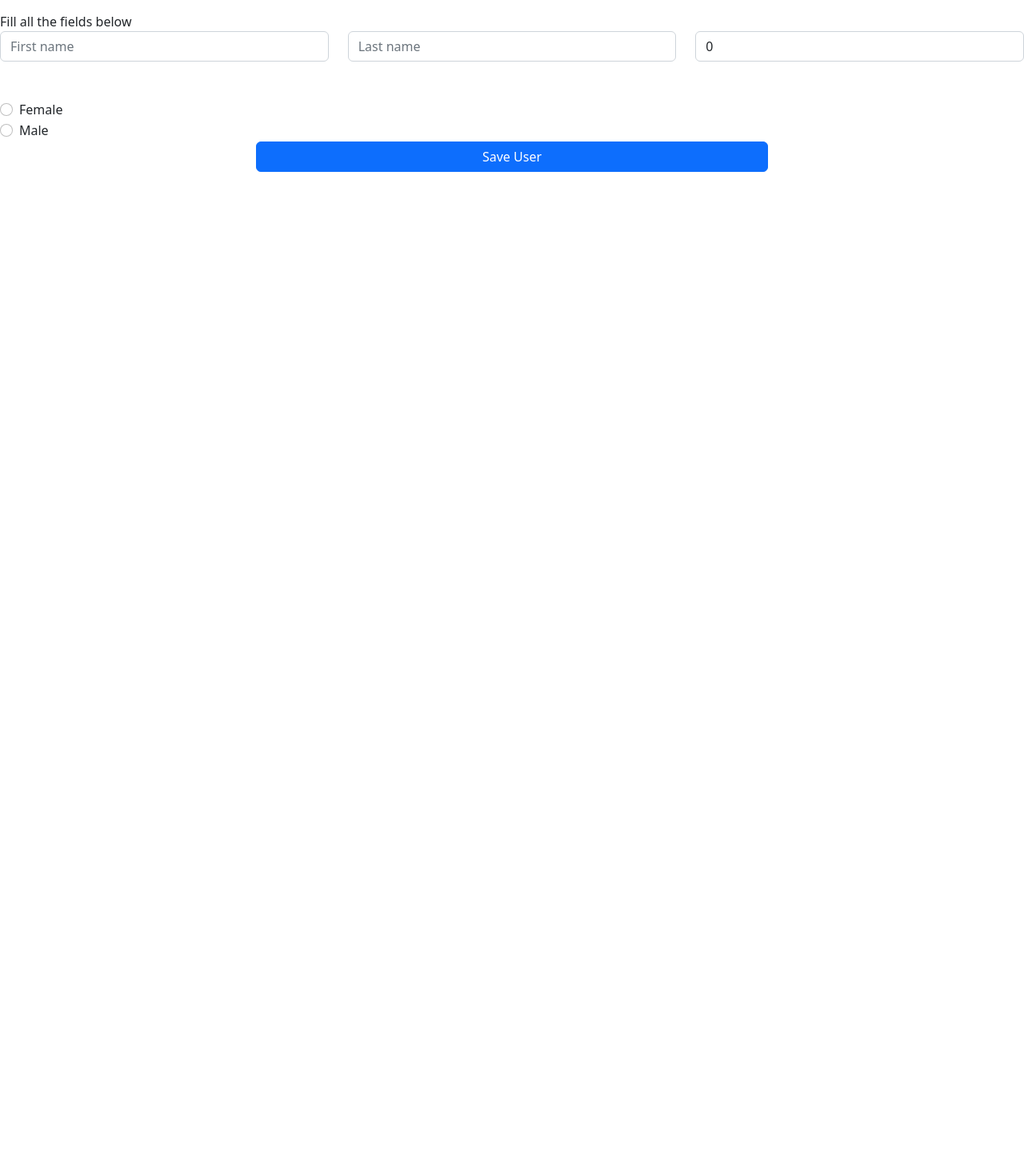
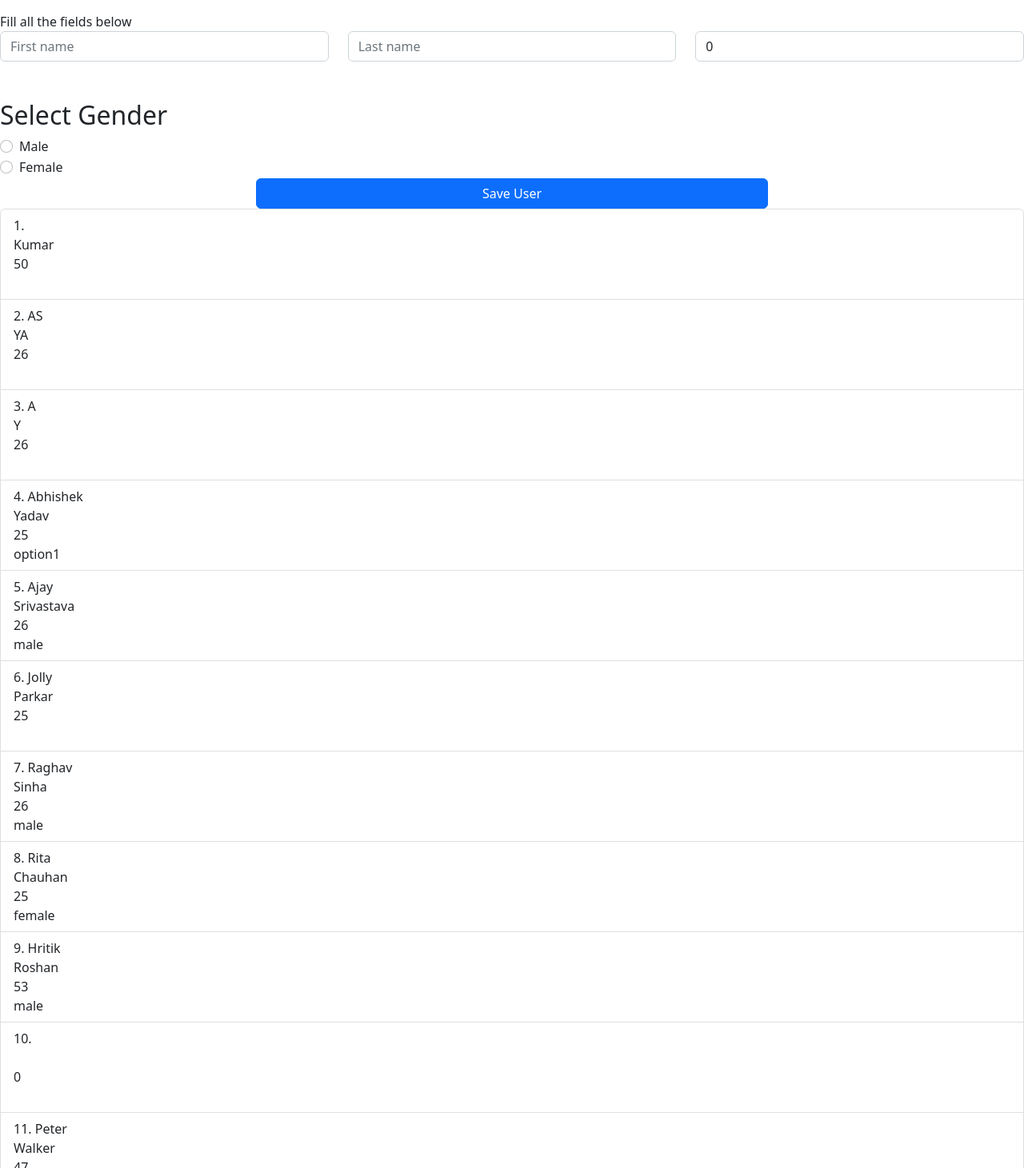
Before and after one commit to shadowabhii/Angular-Hello-World, an Angular app: page / in a window 1280 px wide. Shown: the part 229-1690 px from the top of the page at 80% size. Before the commit the page ends 800 px from the top, so only its background shows below. Built offline with nearby package versions, Linux system fonts and the light colour scheme; data requests are answered from the project's data file.

Commit message:
Get method added

```diff
--- a/db.json
+++ b/db.json
@@ -31,6 +31,47 @@
       "age": 26,
       "Gender": "male",
       "id": 5
+    },
+    {
+      "firstName": "Jolly",
+      "lastName": "Parkar",
+      "age": 25,
+      "id": 6
+    },
+    {
+      "firstName": "Raghav",
+      "lastName": "Sinha",
+      "age": 26,
+      "Gender": "male",
+      "id": 7
+    },
+    {
+      "firstName": "Rita",
+      "lastName": "Chauhan",
+      "age": 25,
+      "Gender": "female",
+      "id": 8
+    },
+    {
+      "firstName": "Hritik",
+      "lastName": "Roshan",
+      "age": 53,
+      "Gender": "male",
+      "id": 9
+    },
+    {
+      "firstName": "",
+      "lastName": "",
+      "age": 0,
+      "Gender": "",
+      "id": 10
+    },
+    {
+      "firstName": "Peter",
+      "lastName": "Walker",
+      "age": 47,
+      "Gender": "male",
+      "id": 11
     }
   ]
 }
--- a/src/app/Components/userform/userform.component.html
+++ b/src/app/Components/userform/userform.component.html
@@ -32,22 +32,10 @@
 
   <br>
   <br>
-  <!-- <div class="form-check">
-    <input class="form-check-input"  [(ngModel)]=user.Gender Value = "male" type="radio"
-     name="Gender" id="male" >
-    <label class="form-check-label" for="male">
-      Male
-    </label>
-  </div> -->
 
-  <div class="form-check" >
-    <input class="form-check-input"  [(ngModel)]=user.Gender Value = "female" type="radio"
-     name="Gender" id="female">
-    <label class="form-check-label" for="female">
+  <h2>Select Gender</h2>
 
-      Female
-    </label>
-  </div>
+
 
 
   <div class="form-check">
@@ -58,8 +46,28 @@
     </label>
   </div>
 
+  <div class="form-check">
+    <input class="form-check-input"  [(ngModel)]=user.Gender  type="radio"
+     name="Gender" id="female" value="female" checked>
+    <label class="form-check-label" for="female">
+     Female
+    </label>
+  </div>
+
 
   <div class="d-grid gap-2 col-6 mx-auto">
     <button class="btn btn-primary" type="button" (click)="save()">Save User</button>
 
   </div>
+
+  <ol class="list-group list-group-numbered">
+    <li *ngFor= "let u of users" class="list-group-item">
+
+      <span>{{u.firstName}}</span> <br>
+      <span>{{u.lastName}}</span> <br>
+      <span>{{u.age}}</span> <br>
+      <span>{{u.Gender}}</span> <br>
+
+    </li>
+
+  </ol>
--- a/src/app/Components/userform/userform.component.ts
+++ b/src/app/Components/userform/userform.component.ts
@@ -15,6 +15,7 @@ export class UserformComponent implements OnInit {
 
   title = "Fill all the fields below";
   user:User = new User();
+  users :User[]=[];
  // UserDetails = {
 
     // firstName: "",
@@ -41,6 +42,15 @@ export class UserformComponent implements OnInit {
   constructor(public userService: UserService) { }
 
   ngOnInit(): void {
+
+    const promise = this.userService.getUsers();
+    promise.subscribe((response)=>{
+      console.log(response);
+      this.users=response as User[];
+
+    }
+    )
+
   }
 
 }
--- a/src/app/user.service.ts
+++ b/src/app/user.service.ts
@@ -13,5 +13,10 @@ export class UserService {
     return this.http.post(BASE_URL,user);
   }
 
+  getUsers()
+  {
+    return this.http.get(BASE_URL);
+  }
+
   constructor(public http:HttpClient) { }
 }
```
